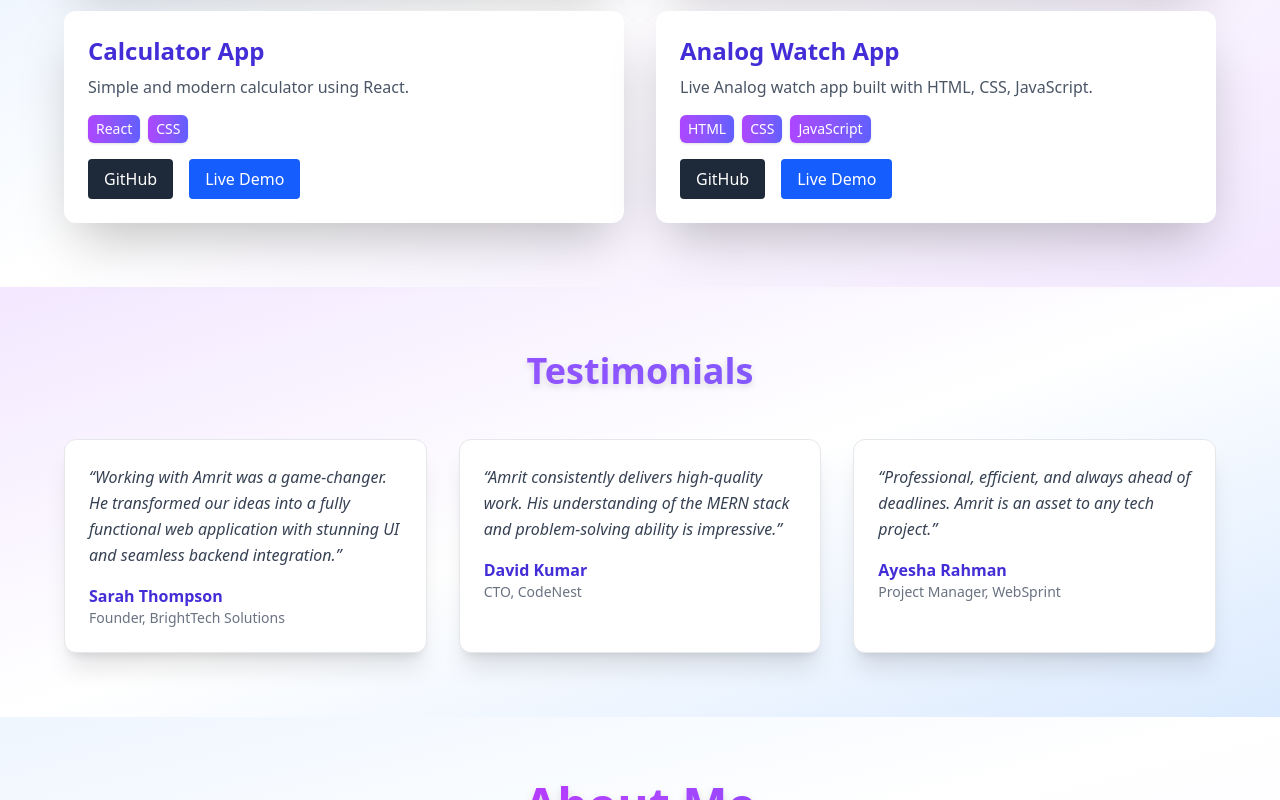
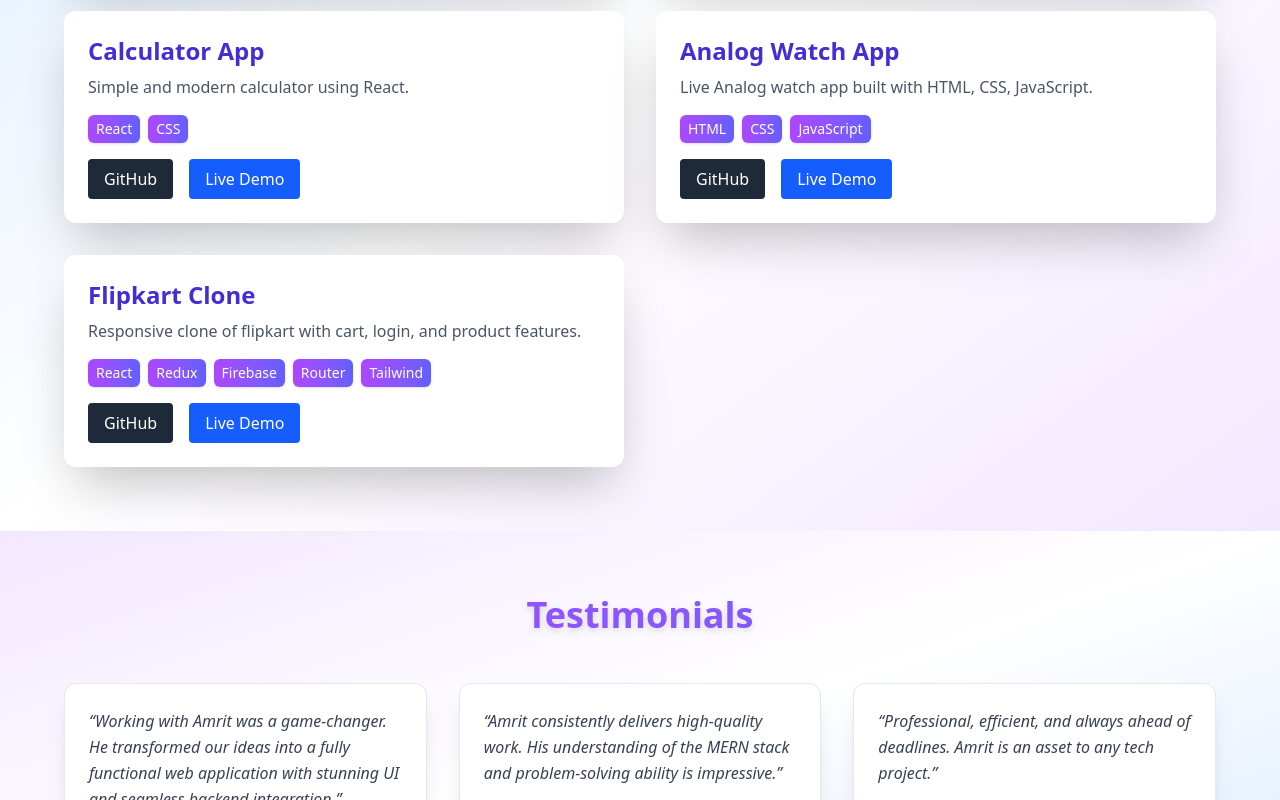
Before and after one commit to official-amrit86/Portfolio, a React (Vite) app: page / in a window 1280 px wide. Shown: the part 1773-2573 px from the top of the page. Built offline with nearby package versions, Linux system fonts and the light colour scheme.

Commit message:
second commited

```diff
--- a/src/components/Projects.jsx
+++ b/src/components/Projects.jsx
@@ -41,7 +41,7 @@ export default function Projects() {
       description: "Responsive clone of Amazon with cart, login, and product features.",
       tech: ["React", "Redux", "Firebase", "Tailwind"],
       github: "https://github.com/amrit/amazon-clone",
-      live: "https://amrit-amazon-clone.netlify.app"
+      live: "https://official-amrit86.github.io/Amazon-Clone/"
     },
     {
       title: "E-commerce Store",
@@ -55,15 +55,22 @@ export default function Projects() {
       description: "Simple and modern calculator using React.",
       tech: ["React", "CSS"],
       github: "https://github.com/amrit/calculator",
-      live: "https://amrit-calculator.netlify.app"
+      live: "https://official-amrit86.github.io/Calculater/"
     },
     {
       title: "Analog Watch App",
       description: "Live Analog watch app built with HTML, CSS, JavaScript.",
       tech: ["HTML", "CSS", "JavaScript"],
       github: "https://github.com/official-amrit86",
-      live: "http://127.0.0.1:5500/watchDigital/"
-    }
+      live: " https://official-amrit86.github.io/Watch-Anolog/"
+    },
+    {
+      title: "Flipkart Clone",
+      description: "Responsive clone of flipkart with cart, login, and product features.",
+      tech: ["React", "Redux", "Firebase","Router" ,"Tailwind"],
+      github: "https://github.com/amrit/Flipkart-Clone",
+      live: "https://flipkart-clone-git-main-official-amrit86s-projects.vercel.app"
+    },
   ];
 
   return (
```
